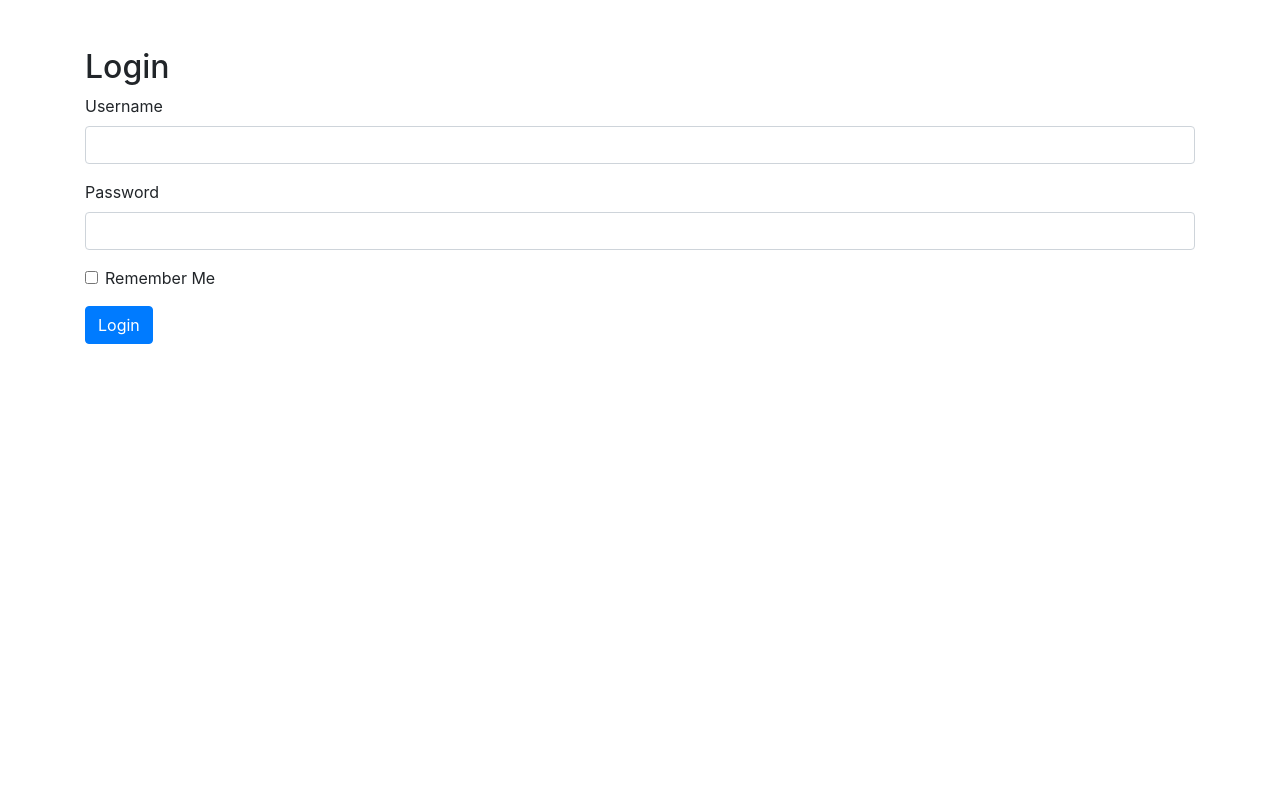
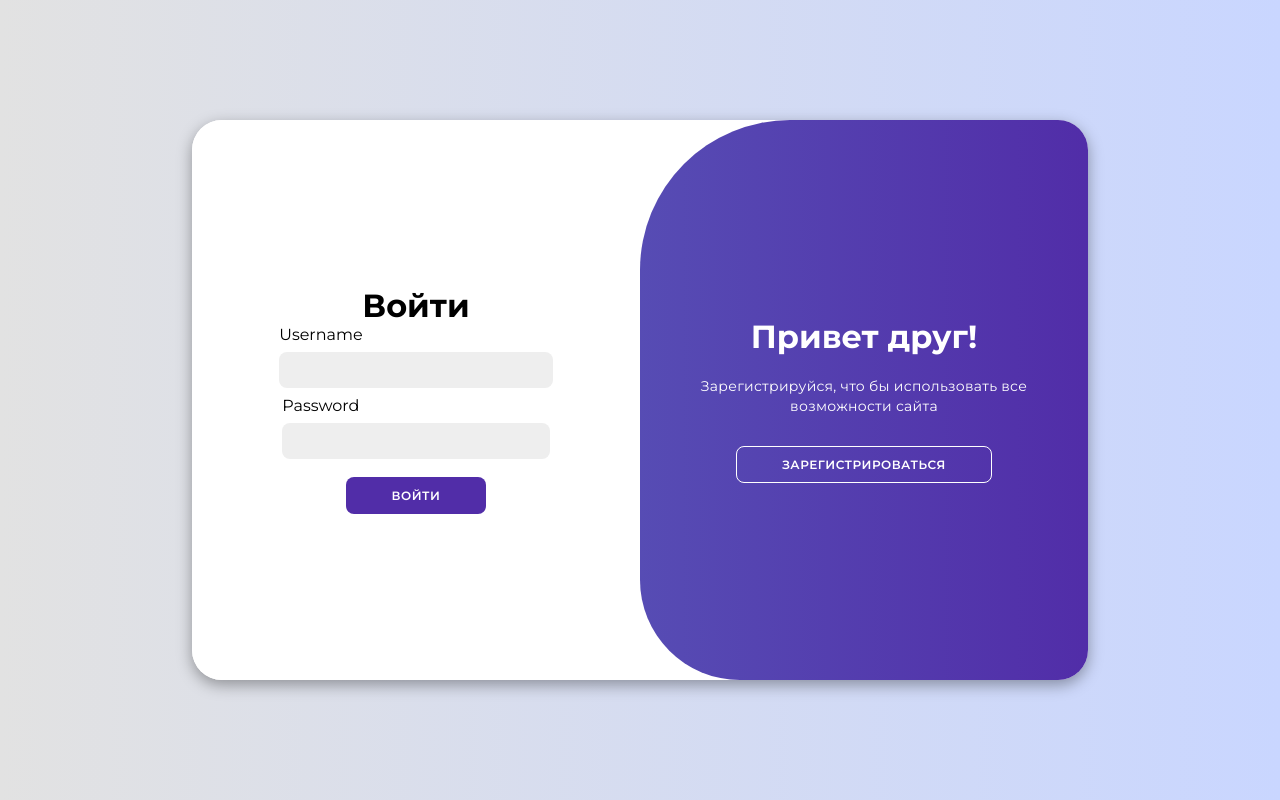
Before and after one commit to IsMarshev/Site_on_flask, a Flask app: page / in a window 1280 px wide. Run offline with Flask 3, Linux system fonts and the light colour scheme; some libraries are stand-ins or nearby versions.

Commit message:
update login fronted

```diff
--- /dev/null
+++ b/app/static/css/style_login.css
@@ -0,0 +1,210 @@
+@import url('https://fonts.googleapis.com/css2?family=Montserrat:wght@300;400;500;600;700&display=swap');
+
+*{
+    margin: 0;
+    padding: 0;
+    box-sizing: border-box;
+    font-family: 'Montserrat', sans-serif;
+}
+
+body{
+    background-color: #c9d6ff;
+    background: linear-gradient(to right, #e2e2e2, #c9d6ff);
+    display: flex;
+    align-items: center;
+    justify-content: center;
+    flex-direction: column;
+    height: 100vh;
+}
+
+.container{
+    background-color: #fff;
+    border-radius: 30px;
+    box-shadow: 0 5px 15px rgba(0, 0, 0, 0.35);
+    position: relative;
+    overflow: hidden;
+    width: 70%;
+    max-width: 100%;
+    min-height: 70%;
+}
+
+.container p{
+    font-size: 14px;
+    line-height: 20px;
+    letter-spacing: 0.3px;
+    margin: 20px 0;
+}
+
+.container span{
+    font-size: 12px;
+}
+
+.container a{
+    color: #333;
+    font-size: 13px;
+    text-decoration: none;
+    margin: 15px 0 10px;
+}
+
+.container button{
+    background-color: #512da8;
+    color: #fff;
+    font-size: 12px;
+    padding: 10px 45px;
+    border: 1px solid transparent;
+    border-radius: 8px;
+    font-weight: 600;
+    letter-spacing: 0.5px;
+    text-transform: uppercase;
+    margin-top: 10px;
+    cursor: pointer;
+}
+
+.container button.hidden{
+    background-color: transparent;
+    border-color: #fff;
+}
+
+.container form{
+    background-color: #fff;
+    display: flex;
+    align-items: center;
+    justify-content: center;
+    flex-direction: column;
+    padding: 0 40px;
+    height: 100%;
+}
+
+.container input{
+    background-color: #eee;
+    border: none;
+    margin: 8px 0;
+    padding: 10px 15px;
+    font-size: 13px;
+    border-radius: 8px;
+    width: 100%;
+    outline: none;
+}
+
+.form-container{
+    position: absolute;
+    top: 0;
+    height: 100%;
+    transition: all 0.6s ease-in-out;
+}
+
+.sign-in{
+    left: 0;
+    width: 50%;
+    z-index: 2;
+}
+
+.container.active .sign-in{
+    transform: translateX(100%);
+}
+
+.sign-up{
+    left: 0;
+    width: 50%;
+    opacity: 0;
+    z-index: 1;
+}
+
+.container.active .sign-up{
+    transform: translateX(100%);
+    opacity: 1;
+    z-index: 5;
+    animation: move 0.6s;
+}
+
+@keyframes move{
+    0%, 49.99%{
+        opacity: 0;
+        z-index: 1;
+    }
+    50%, 100%{
+        opacity: 1;
+        z-index: 5;
+    }
+}
+
+.social-icons{
+    margin: 20px 0;
+}
+
+.social-icons a{
+    border: 1px solid #ccc;
+    border-radius: 20%;
+    display: inline-flex;
+    justify-content: center;
+    align-items: center;
+    margin: 0 3px;
+    width: 40px;
+    height: 40px;
+}
+
+.toggle-container{
+    position: absolute;
+    top: 0;
+    left: 50%;
+    width: 50%;
+    height: 100%;
+    overflow: hidden;
+    transition: all 0.6s ease-in-out;
+    border-radius: 150px 0 0 100px;
+    z-index: 1000;
+}
+
+.container.active .toggle-container{
+    transform: translateX(-100%);
+    border-radius: 0 150px 100px 0;
+}
+
+.toggle{
+    background-color: #512da8;
+    height: 100%;
+    background: linear-gradient(to right, #5c6bc0, #512da8);
+    color: #fff;
+    position: relative;
+    left: -100%;
+    height: 100%;
+    width: 200%;
+    transform: translateX(0);
+    transition: all 0.6s ease-in-out;
+}
+
+.container.active .toggle{
+    transform: translateX(50%);
+}
+
+.toggle-panel{
+    position: absolute;
+    width: 50%;
+    height: 100%;
+    display: flex;
+    align-items: center;
+    justify-content: center;
+    flex-direction: column;
+    padding: 0 30px;
+    text-align: center;
+    top: 0;
+    transform: translateX(0);
+    transition: all 0.6s ease-in-out;
+}
+
+.toggle-left{
+    transform: translateX(-200%);
+}
+
+.container.active .toggle-left{
+    transform: translateX(0);
+}
+
+.toggle-right{
+    right: 0;
+    transform: translateX(0);
+}
+
+.container.active .toggle-right{
+    transform: translateX(200%);
+}
--- /dev/null
+++ b/app/static/js/script_login.js
@@ -0,0 +1,11 @@
+const container = document.getElementById('container');
+const registerBtn = document.getElementById('register');
+const loginBtn = document.getElementById('login');
+
+registerBtn.addEventListener('click', () => {
+    container.classList.add("active");
+});
+
+loginBtn.addEventListener('click', () => {
+    container.classList.remove("active");
+});
--- a/app/templates/login.html
+++ b/app/templates/login.html
@@ -1,34 +1,73 @@
 <!DOCTYPE html>
 <html lang="en">
+
 <head>
     <meta charset="UTF-8">
     <meta name="viewport" content="width=device-width, initial-scale=1.0">
-    <title>Login</title>
-    <link rel="stylesheet" href="https://maxcdn.bootstrapcdn.com/bootstrap/4.0.0/css/bootstrap.min.css" integrity="sha384-Gn5384xqQ1aoWXA+058RXPxPg6fy4IWvTNh0E263XmFcJlSAwiGgFAW/dAiS6JXm" crossorigin="anonymous">
+    <link rel="stylesheet" href="{{ url_for('static', filename='css/style_login.css') }}">
+    <title>Login Page</title>
 </head>
+
 <body>
-    <div class="container mt-5">
-        <h2>Login</h2>
+
+    <div class="container" id="container">
+        <div class="form-container sign-up">
+            <form>
+                <h1>Создать Аккаунт</h1>
+                <span>Используй email для регистрации</span>
+                <input type="text" placeholder="Name">
+                <input type="email" placeholder="Email">
+                <input type="password" placeholder="Password">
+                <button>Создать</button>
+            </form>
+        </div>
+        <div class="form-container sign-in">
+            <!-- <form>
+
+                <span>Используй email и пароль для авторизации</span>
+                <input type="email" placeholder="Email">
+                <input type="password" placeholder="Password">
+                <button>Войти</button>
+            </form> -->
                 <form method="post" action="{{ url_for('login') }}">
+                    <h1>Войти</h1>
                     {{ form.hidden_tag() }}
 
-            <div class="form-group">
+                    <div>
                         {{ form.username.label(class="form-control-label") }}
                         {{ form.username(class="form-control") }}
                     </div>
 
-            <div class="form-group">
+                    <div>
                         {{ form.password.label(class="form-control-label") }}
                         {{ form.password(type="password", class="form-control") }}
                     </div>
 
-            <div class="form-group form-check">
+                    <!-- <div class="form-group form-check">
                         {{ form.remember(class="form-check-input") }}
                         {{ form.remember.label(class="form-check-label") }}
+                    </div> -->
+
+                    <button type="submit">Войти</button>
+                </form>
+        </div>
+        <div class="toggle-container">
+            <div class="toggle">
+                <div class="toggle-panel toggle-left">
+                    <h1>С возвращением!</h1>
+                    <p>Введи данные для входа, что бы использовать все возможности сайта</p>
+                    <button class="hidden" id="login">Войти</button>
+                </div>
+                <div class="toggle-panel toggle-right">
+                    <h1>Привет друг!</h1>
+                    <p>Зарегистрируйся, что бы использовать все возможности сайта</p>
+                    <button class="hidden" id="register">Зарегистрироваться</button>
+                </div>
+            </div>
+        </div>
     </div>
 
-            <button type="submit" class="btn btn-primary">Login</button>
-        </form>
-    </div>
+    <script src="{{ url_for('static', filename='js/script_login.js') }}"></script>
 </body>
+
 </html>
--- a/app/views.py
+++ b/app/views.py
@@ -22,6 +22,7 @@ def login():
         flash("Invalid username/password", 'error')
         return redirect(url_for('login'))
     return render_template('login.html', form=form)
+
 @pages.route('/logout/')
 @login_required
 def logout():
```
Lines whose indentation alone changed are shown as unchanged.
